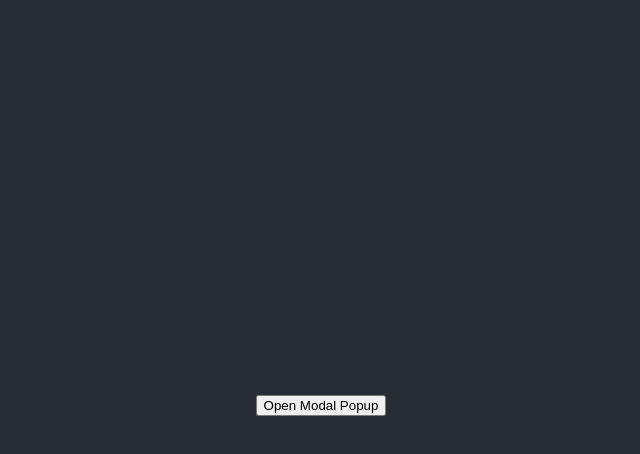
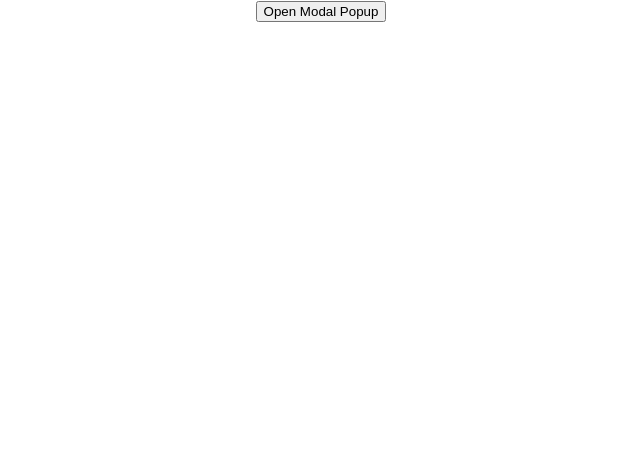
Before and after one commit to anyars-encarta/custom-modal-popup, a React (Create React App) app: page / in a window 1280 px wide. Shown: the top 454 px of the page, without its empty margins (319-959 px from the left). Built offline with nearby package versions, Linux system fonts and the light colour scheme.

Commit message:
Remove header styling from App.js

```diff
--- a/src/App.js
+++ b/src/App.js
@@ -4,9 +4,9 @@ import './App.css';
 function App() {
   return (
     <div className="App">
-      <header className="App-header">
+      {/* <header className="App-header"> */}
         <ModalUse />
-      </header>
+      {/* </header> */}
     </div>
   );
 }
```
